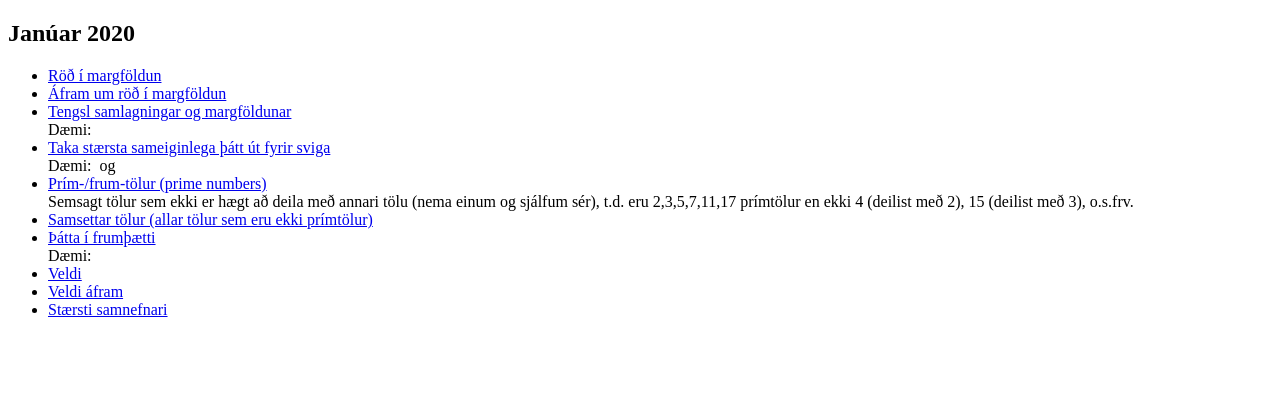
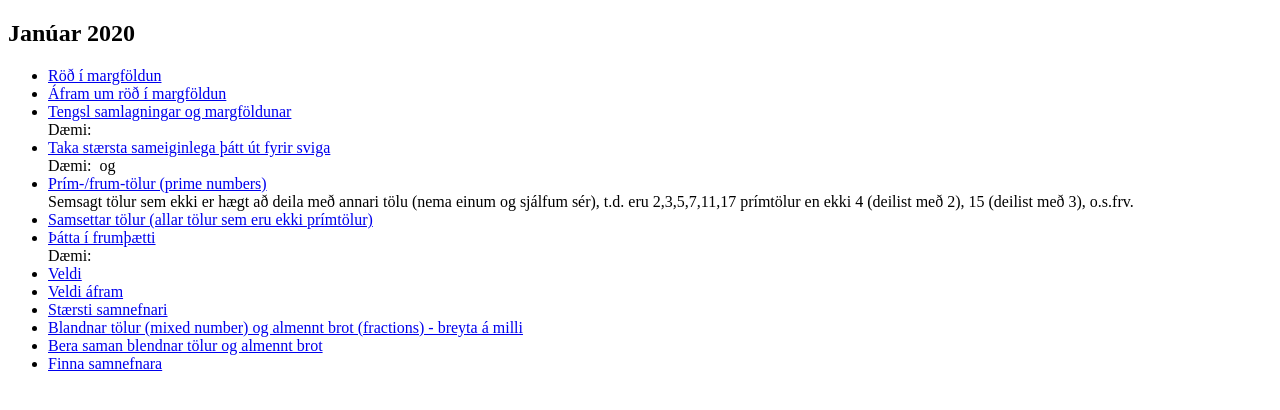
Before and after one commit to sindribaldur/sindribaldur.github.io, a plain HTML site: page temp/aefingar_johann.html in a window 1280 px wide. Drawn offline with Linux system fonts and the light colour scheme.

Commit message:
Nokkur dæmi um almenn brot og blendnar tölur

```diff
--- a/temp/aefingar_johann.html
+++ b/temp/aefingar_johann.html
@@ -18,6 +18,12 @@
   <li><a href="https://www.khanacademy.org/math/pre-algebra/pre-algebra-exponents-radicals/pre-algebra-exponents/e/positive_and_zero_exponents">Veldi</a></li>
   <li><a href="https://www.khanacademy.org/math/pre-algebra/pre-algebra-exponents-radicals/pre-algebra-exponents/e/exponents">Veldi áfram</a></li>
   <li><a href="https://www.khanacademy.org/math/pre-algebra/pre-algebra-factors-multiples/pre-algebra-greatest-common-divisor/e/greatest_common_divisor">Stærsti samnefnari</a></li>
+  <li><a href="https://www.khanacademy.org/math/arithmetic/fraction-arithmetic/arith-review-mixed-number/e/converting_mixed_numbers_and_improper_fractions">Blandnar tölur (mixed number) og almennt brot (fractions) - breyta á milli</a></li>
+  <li><a href="https://www.khanacademy.org/math/arithmetic/fraction-arithmetic/arith-review-mixed-number/e/comparing_improper_fractions_and_mixed_numbers">Bera saman blendnar tölur og almennt brot</a></li>
+  <li><a href = "https://www.khanacademy.org/math/arithmetic/fraction-arithmetic/arith-review-common-denominators/e/common-denominators">Finna samnefnara
+  </a></li>
+
+
 </ul>
 
 </body>
```
